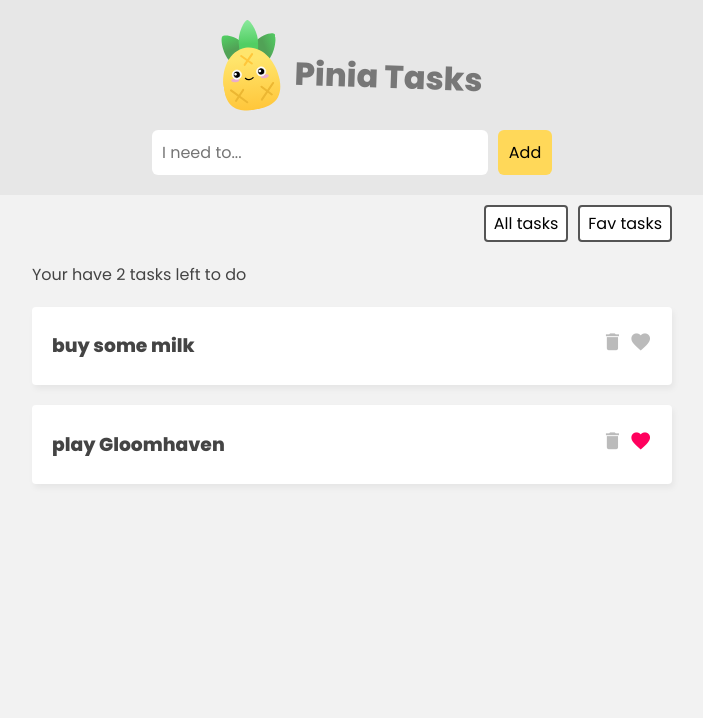
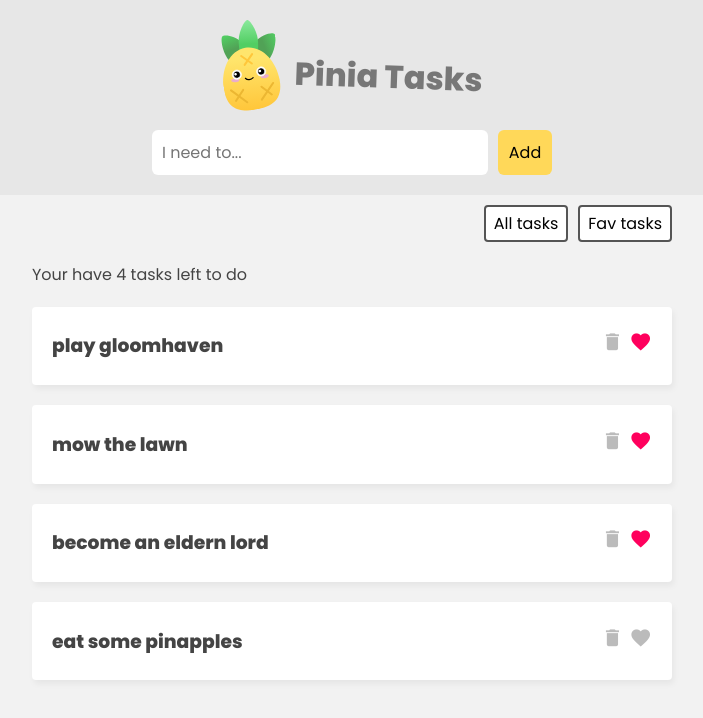
Before and after one commit to Ssteengohan/Pinia-Crash-Course, a Vue app: page / in a window 1280 px wide. Shown: the top 718 px of the page, without its empty margins (288-991 px from the left). Built offline with nearby package versions, Linux system fonts and the light colour scheme; data requests are answered from the project's data file.

Commit message:
Ep8 - Async Actions (part 1)

```diff
--- /dev/null
+++ b/data/db.json
@@ -0,0 +1,24 @@
+{
+  "tasks": [
+    {
+      "id": 1,
+      "title": "play gloomhaven",
+      "isFav": true
+    },
+    {
+      "id": 2,
+      "title": "mow the lawn",
+      "isFav": true
+    },
+    {
+      "title": "become an eldern lord",
+      "isFav": true,
+      "id": 3
+    },
+    {
+      "title": "eat some pinapples",
+      "isFav": false,
+      "id": 4
+    }
+  ]
+}
--- a/src/App.vue
+++ b/src/App.vue
@@ -16,6 +16,9 @@
       <button @click="filter = 'all'">All tasks</button>
       <button @click="filter = 'favs'">Fav tasks</button>
     </nav>
+
+    <!-- loading -->
+    <div class="loading" v-if="taskStore.loading" >Loading tasks...</div>
 
 
     <!-- task list -->
@@ -50,6 +53,9 @@
   setup() {
     const taskStore = useTaskStore();
 
+    // fetch tasks
+    taskStore.getTasks();
+
     const filter = ref('all');
 
     return { taskStore, filter };
--- a/src/assets/main.css
+++ b/src/assets/main.css
@@ -108,3 +108,14 @@
   color: #555;
   font-size: 1em;
 }
+
+/* loading state */
+.loading {
+  max-width: 640px;
+  border: 1px solid #ffd859;
+  background: #ffe9a0;
+  color: #3a3a3a;
+  padding: 5px 0;
+  text-align: center;
+  margin: 30px auto;
+}
--- a/src/stores/TaskStore.js
+++ b/src/stores/TaskStore.js
@@ -2,10 +2,8 @@
 
 export const useTaskStore = defineStore("taskStore", {
   state: () => ({
-    tasks: [
-      { id: 1, title: "buy some milk", isFav: false },
-      { id: 2, title: "play Gloomhaven", isFav: true },
-    ],
+    tasks: [],
+    loading: false,
   }),
   getters: {
     favs() {
@@ -21,6 +19,13 @@
     }
   },
     actions: {
+      async getTasks() {
+        this.loading = true;
+        const response = await fetch("http://localhost:3000/tasks")
+        const data = await response.json();
+        this.tasks = data;
+        this.loading = false;
+      },
         addTask(task) {
             this.tasks.push(task);
         },
```
